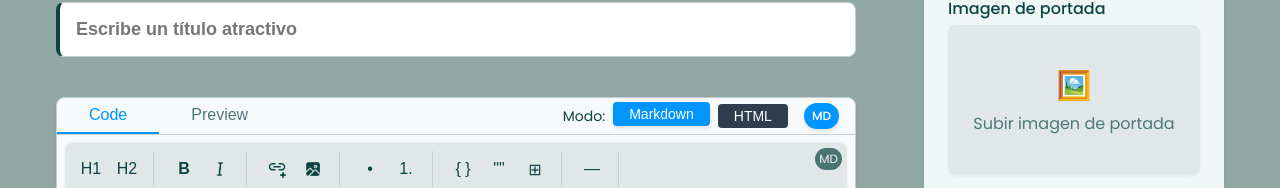
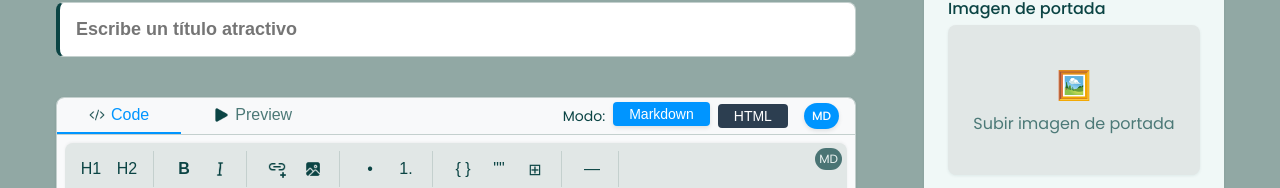
Before and after one commit to Educcorp/EducStation, a React (Create React App) app: page /admin/post in a window 1280 px wide. Shown: the part 134-322 px from the top of the page. Built offline with nearby package versions, Linux system fonts and the light colour scheme.

Commit message:
preview and code section

```diff
--- a/src/components/admin/DualModeEditor.jsx
+++ b/src/components/admin/DualModeEditor.jsx
@@ -163,7 +163,8 @@ const DualModeEditor = ({ content, onChange, initialMode = 'markdown' }) => {
       fontWeight: typography.fontWeight.medium,
       fontSize: typography.fontSize.md,
       color: colors.textSecondary,
-      borderBottom: '2px solid transparent'
+      borderBottom: '2px solid transparent',
+      transition: 'all 0.2s ease'
     },
     activeTab: {
       color: mode === 'markdown' ? '#0095FF' : '#E34C26',
@@ -228,7 +229,14 @@ const DualModeEditor = ({ content, onChange, initialMode = 'markdown' }) => {
             }}
             onClick={() => setActiveTab('code')}
           >
-            Code
+            <div style={{ display: 'flex', alignItems: 'center', gap: '6px' }}>
+              <img
+                src="/assets/images/icons/CODE_icon.png"
+                alt="Code"
+                style={{ width: '16px', height: '16px', verticalAlign: 'middle' }}
+              />
+              <span>Code</span>
+            </div>
           </button>
           <button
             style={{
@@ -237,7 +245,14 @@ const DualModeEditor = ({ content, onChange, initialMode = 'markdown' }) => {
             }}
             onClick={() => setActiveTab('preview')}
           >
-            Preview
+            <div style={{ display: 'flex', alignItems: 'center', gap: '6px' }}>
+              <img
+                src="/assets/images/icons/PREVIEW_icon.png"
+                alt="Preview"
+                style={{ width: '16px', height: '16px', verticalAlign: 'middle' }}
+              />
+              <span>Preview</span>
+            </div>
           </button>
         </div>
 
```
Also changed, not shown: public/assets/images/icons/CODE_icon.png (added), public/assets/images/icons/PREVIEW_icon.png (added).
